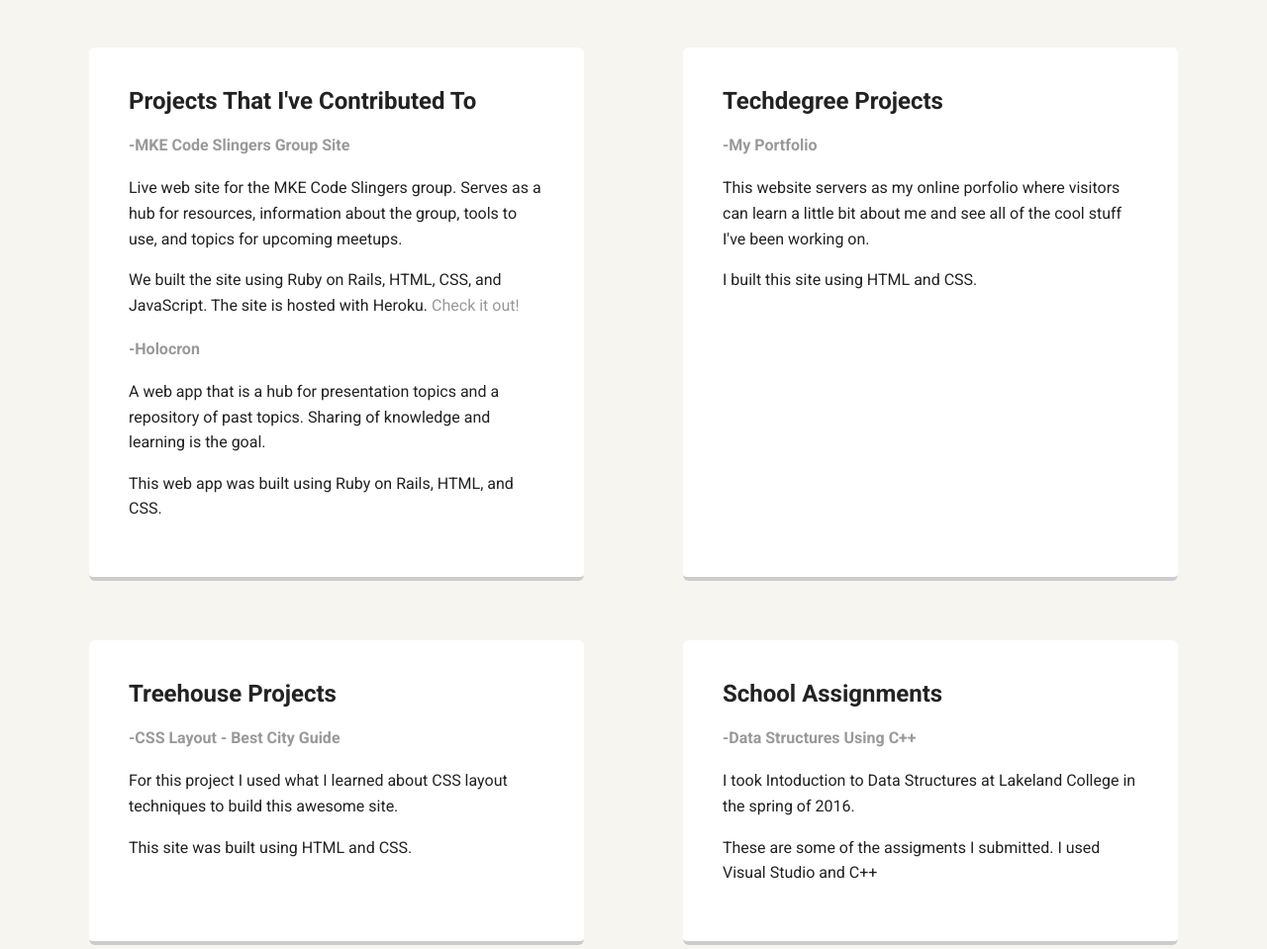
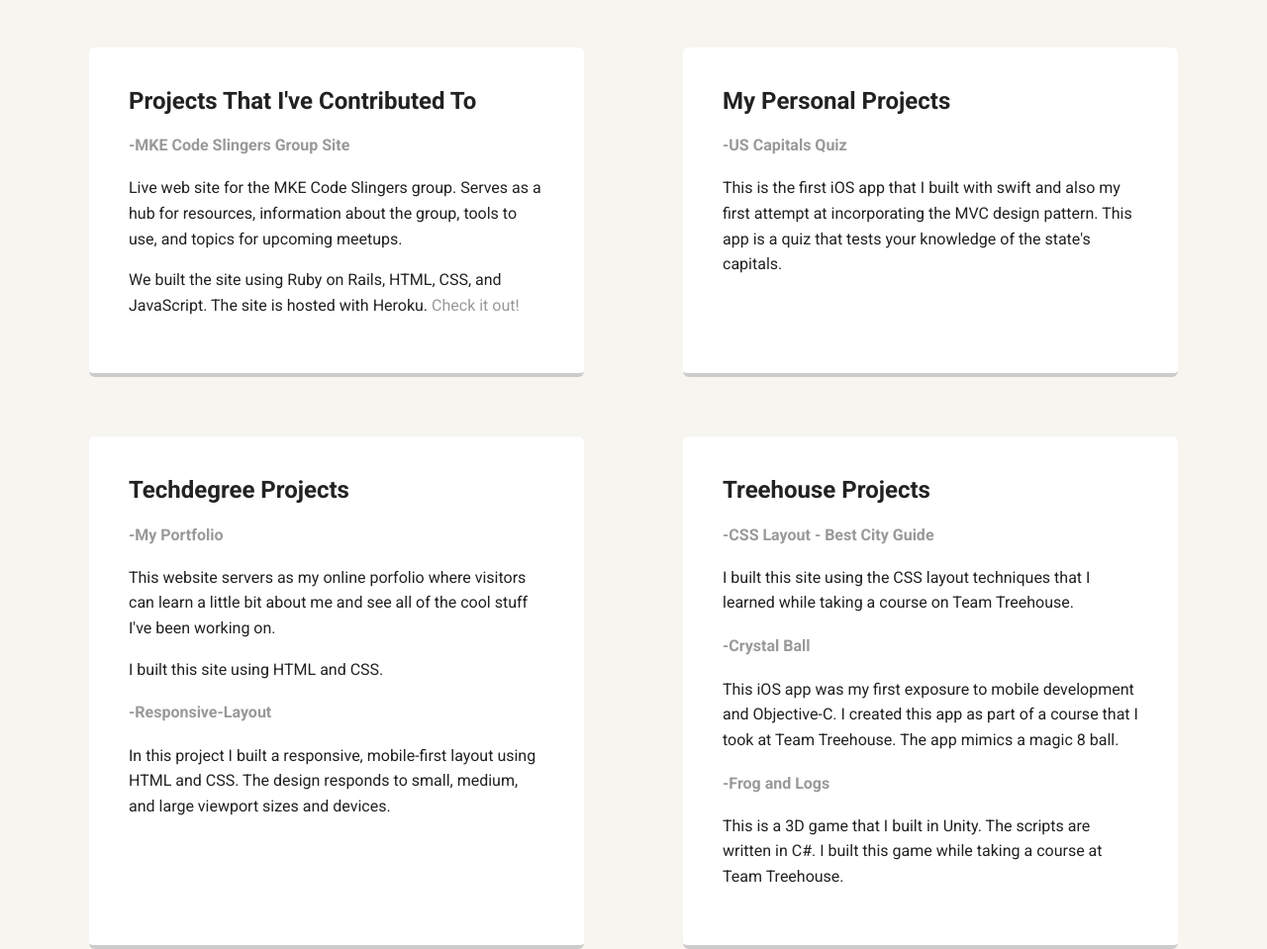
Before and after one commit to RLijewski/Portfolio, a plain HTML site: page work.html in a window 1280 px wide. Shown: the part 472-1431 px from the top of the page at 99% size. Drawn offline with Linux system fonts and the light colour scheme; a web font is replaced by a local one.

Commit message:
Added a couple of projects and updated links

```diff
--- a/work.html
+++ b/work.html
@@ -30,33 +30,46 @@
         <p>Live web site for the MKE Code Slingers group. Serves as a hub for resources, information about the group, tools to use, and topics for upcoming meetups.</p>
         <p>We built the site using Ruby on Rails, HTML, CSS, and JavaScript. The site is hosted with Heroku. <a href="http://www.mkecodeslingers.com" target="_blank">Check it out!</a></p>
 
-        <a href="https://github.com/Zywave/Holocron" target="_blank"><h4>-Holocron</h4></a>
+        <!-- <a href="https://github.com/Zywave/Holocron" target="_blank"><h4>-Holocron</h4></a>
         <p>A web app that is a hub for presentation topics and a repository of past topics. Sharing of knowledge and learning is the goal.</p>
-        <p>This web app was built using Ruby on Rails, HTML, and CSS.</p>
+        <p>This web app was built using Ruby on Rails, HTML, and CSS.</p> -->
+      </div>
+      <div class="card">
+        <h2>My Personal Projects</h2>
+        <a href="https://github.com/RLijewski/US-Capitals-Quiz" target="_blank"><h4>-US Capitals Quiz</h4></a>
+        <p>This is the first iOS app that I built with swift and also my first attempt at incorporating the MVC design pattern. This app is a quiz that tests your knowledge of the state's capitals.</p>
       </div>
       <div class="card">
         <h2>Techdegree Projects</h2>
         <a href="https://github.com/RLijewski/Portfolio" target="_blank"><h4>-My Portfolio</h4></a>
         <p>This website servers as my online porfolio where visitors can learn a little bit about me and see all of the cool stuff I've been working on.</p>
         <p>I built this site using HTML and CSS.</p>
+
+        <a href="https://github.com/RLijewski/Responsive-Layout" target="_blank"><h4>-Responsive-Layout</h4></a>
+        <p>In this project I built a responsive, mobile-first layout using HTML and CSS. The design responds to small, medium, and large viewport sizes and devices.</p>
       </div>
       <div class="card">
         <h2>Treehouse Projects</h2>
         <a href="https://github.com/RLijewski/CSS-Layout---Best-City-Guide" target="_blank"><h4>-CSS Layout - Best City Guide</h4></a>
-        <p>For this project I used what I learned about CSS layout techniques to build this awesome site.</p>
-        <p>This site was built using HTML and CSS.</p>
+        <p>I built this site using the CSS layout techniques that I learned while taking a course on Team Treehouse.</p>
+
+        <a href="https://github.com/RLijewski/Crystal-Ball" target="_blank"><h4>-Crystal Ball</h4></a>
+        <p>This iOS app was my first exposure to mobile development and Objective-C. I created this app as part of a course that I took at Team Treehouse. The app mimics a magic 8 ball.</p>
+
+        <a href="https://github.com/RLijewski/Frog-and-Logs" target="_blank"><h4>-Frog and Logs</h4></a>
+        <p>This is a 3D game that I built in Unity. The scripts are written in C#. I built this game while taking a course at Team Treehouse.</p>
       </div>
       <div class="card">
         <h2>School Assignments</h2>
-        <a href="#"><h4>-Data Structures Using C++</h4></a>
+        <a href="https://github.com/RLijewski/Data-Structures-Using-C-" target="_blank"><h4>-Data Structures Using C++</h4></a>
         <p>I took Intoduction to Data Structures at Lakeland College in the spring of 2016.</p>
         <p>These are some of the assigments I submitted. I used Visual Studio and C++</p>
       </div>
       <div class="card">
         <h2>Code Wars</h2>
         <p>Code Wars is great place to improve skill and technique. Challenges range from programming fundamentals to complex problem solving.</p>
-        <a href="#"><h4>-JavaScript</h4></a>
-        <p>These are some of the challenges that I completed on Code Wars using JavaScript.</p>
+        <a href="https://github.com/RLijewski/Code-Wars" target="_blank"><h4>-JavaScript</h4></a>
+        <p>These are some of the JavaScript challenges that I completed on Code Wars.</p>
       </div>
     </main>
 
```
Also changed, not shown: index.html (+1 -1 lines).
